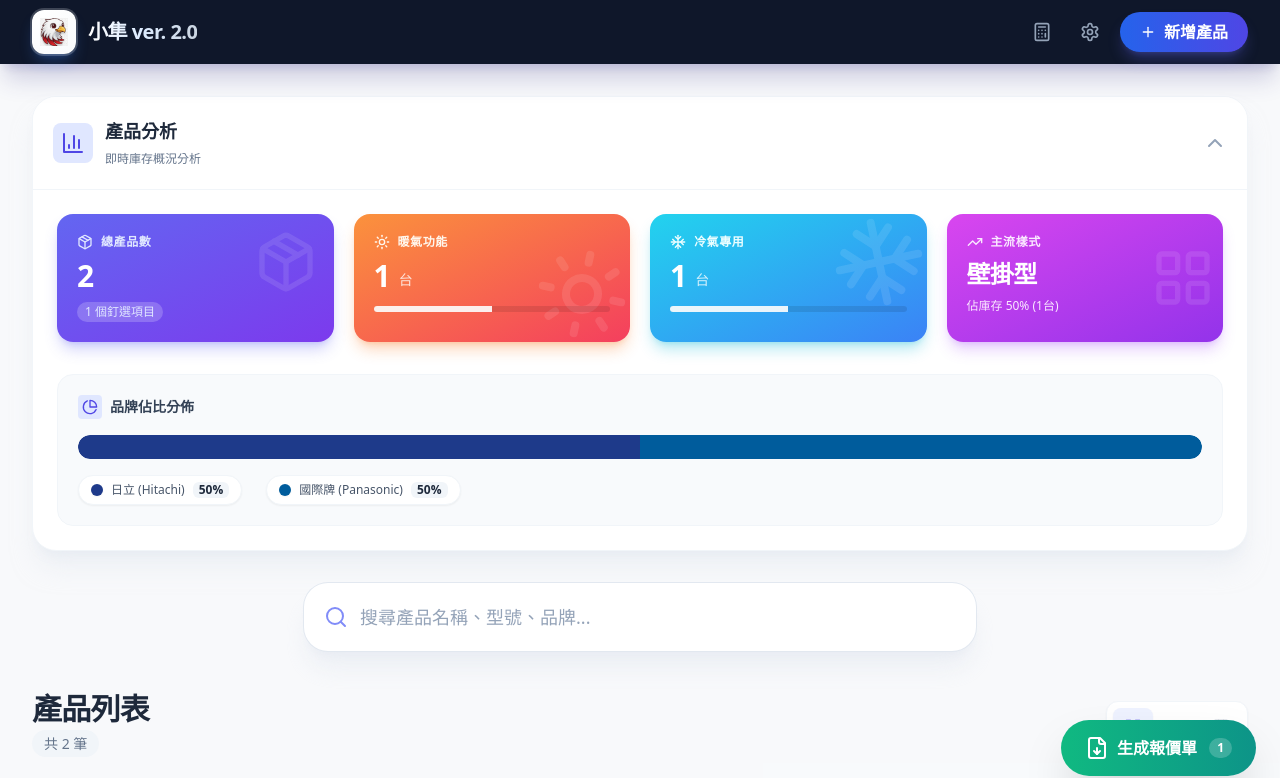
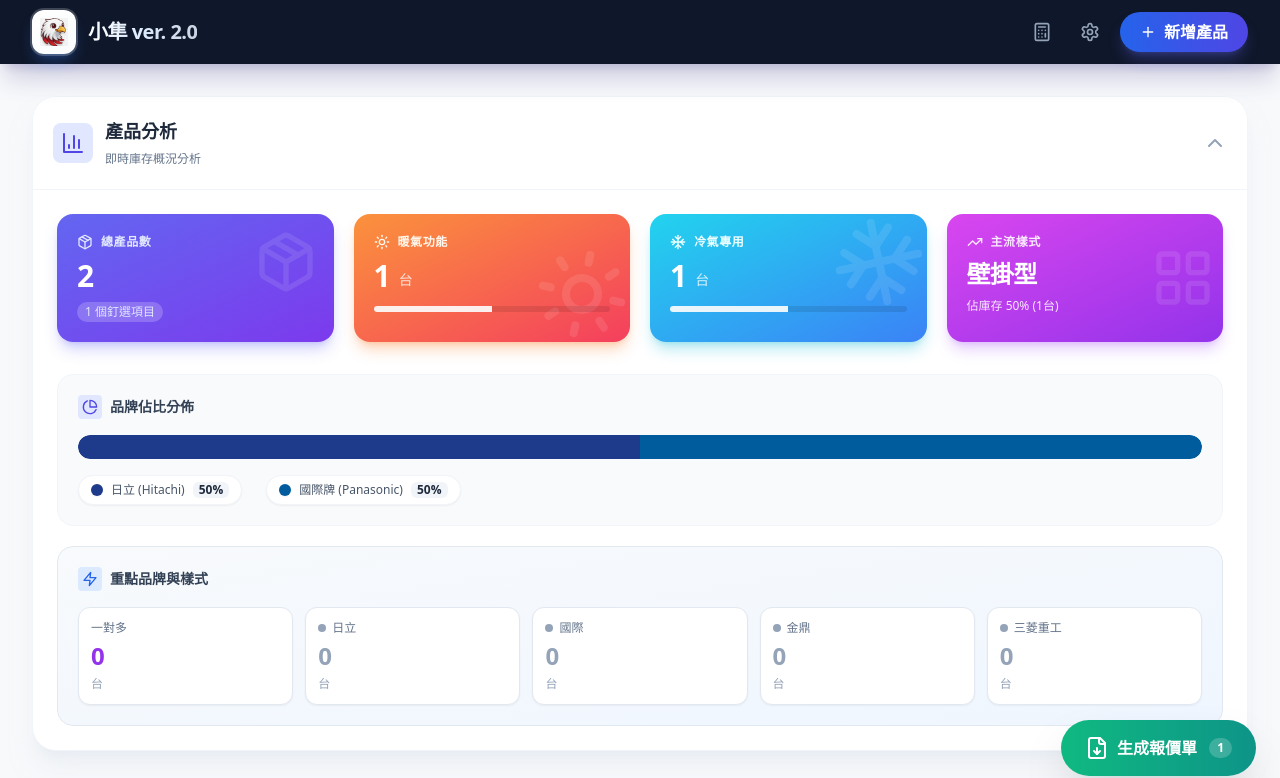
Before and after one commit to tw092669-ctrl/Product-inquiry, a React (Vite) app: page / in a window 1280 px wide. Shown: the top 778 px of the page. Built offline with nearby package versions, Linux system fonts and the light colour scheme.

Commit message:
儀表板新增重點品牌與樣式統計：一對多、日立、國際、金鼎、三菱重工

```diff
--- a/App.tsx
+++ b/App.tsx
@@ -75,7 +75,23 @@ const Dashboard = ({
         }
     }
 
-    return { total, pinned, heating, cooling, avgPrice, brandStats, dominantStyle };
+    // 特定品牌和樣式統計
+    const specialBrands = ['日立', '國際', '金鼎', '三菱重工'];
+    const specialBrandStats = specialBrands.map(brandName => {
+      const brand = config.brands.find(b => b.label === brandName);
+      const count = brand ? (brandCounts[brand.id] || 0) : 0;
+      return {
+        label: brandName,
+        count,
+        color: brand?.color || '#94a3b8'
+      };
+    });
+
+    // 一對多樣式統計
+    const oneToManyStyle = config.styles.find(s => s.label === '一對多');
+    const oneToManyCount = oneToManyStyle ? (styleCounts[oneToManyStyle.id] || 0) : 0;
+
+    return { total, pinned, heating, cooling, avgPrice, brandStats, dominantStyle, specialBrandStats, oneToManyCount };
   }, [products, config]);
 
   return (
@@ -180,7 +196,7 @@ const Dashboard = ({
           </div>
 
           {/* Bottom Row: Brand Distribution */}
-          <div className="bg-slate-50 rounded-2xl p-5 border border-slate-100">
+          <div className="bg-slate-50 rounded-2xl p-5 border border-slate-100 mb-5">
             <h4 className="text-sm font-bold text-slate-700 mb-4 flex items-center gap-2">
               <div className="p-1 bg-indigo-100 text-indigo-600 rounded">
                 <PieChart className="w-4 h-4" />
@@ -208,6 +224,37 @@ const Dashboard = ({
                   <div className="w-3 h-3 rounded-full shadow-sm" style={{ backgroundColor: brand.color }} />
                   <span className="text-xs font-medium text-slate-600">{brand.label}</span>
                   <span className="text-xs font-bold text-slate-800 bg-slate-100 px-1.5 rounded-md">{Math.round(brand.percent)}%</span>
+                </div>
+              ))}
+            </div>
+          </div>
+
+          {/* 特定品牌和樣式統計 */}
+          <div className="bg-gradient-to-br from-slate-50 to-blue-50 rounded-2xl p-5 border border-slate-200">
+            <h4 className="text-sm font-bold text-slate-700 mb-4 flex items-center gap-2">
+              <div className="p-1 bg-blue-100 text-blue-600 rounded">
+                <Zap className="w-4 h-4" />
+              </div>
+              重點品牌與樣式
+            </h4>
+
+            <div className="grid grid-cols-2 md:grid-cols-5 gap-3">
+              {/* 一對多 */}
+              <div className="bg-white rounded-xl p-3 border border-slate-200 shadow-sm hover:shadow-md transition">
+                <div className="text-xs text-slate-500 mb-1">一對多</div>
+                <div className="text-2xl font-black text-purple-600">{stats.oneToManyCount}</div>
+                <div className="text-xs text-slate-400 mt-1">台</div>
+              </div>
+
+              {/* 特定品牌 */}
+              {stats.specialBrandStats.map(brand => (
+                <div key={brand.label} className="bg-white rounded-xl p-3 border border-slate-200 shadow-sm hover:shadow-md transition">
+                  <div className="flex items-center gap-1.5 mb-1">
+                    <div className="w-2 h-2 rounded-full" style={{ backgroundColor: brand.color }} />
+                    <div className="text-xs text-slate-500">{brand.label}</div>
+                  </div>
+                  <div className="text-2xl font-black" style={{ color: brand.color }}>{brand.count}</div>
+                  <div className="text-xs text-slate-400 mt-1">台</div>
                 </div>
               ))}
             </div>
```
